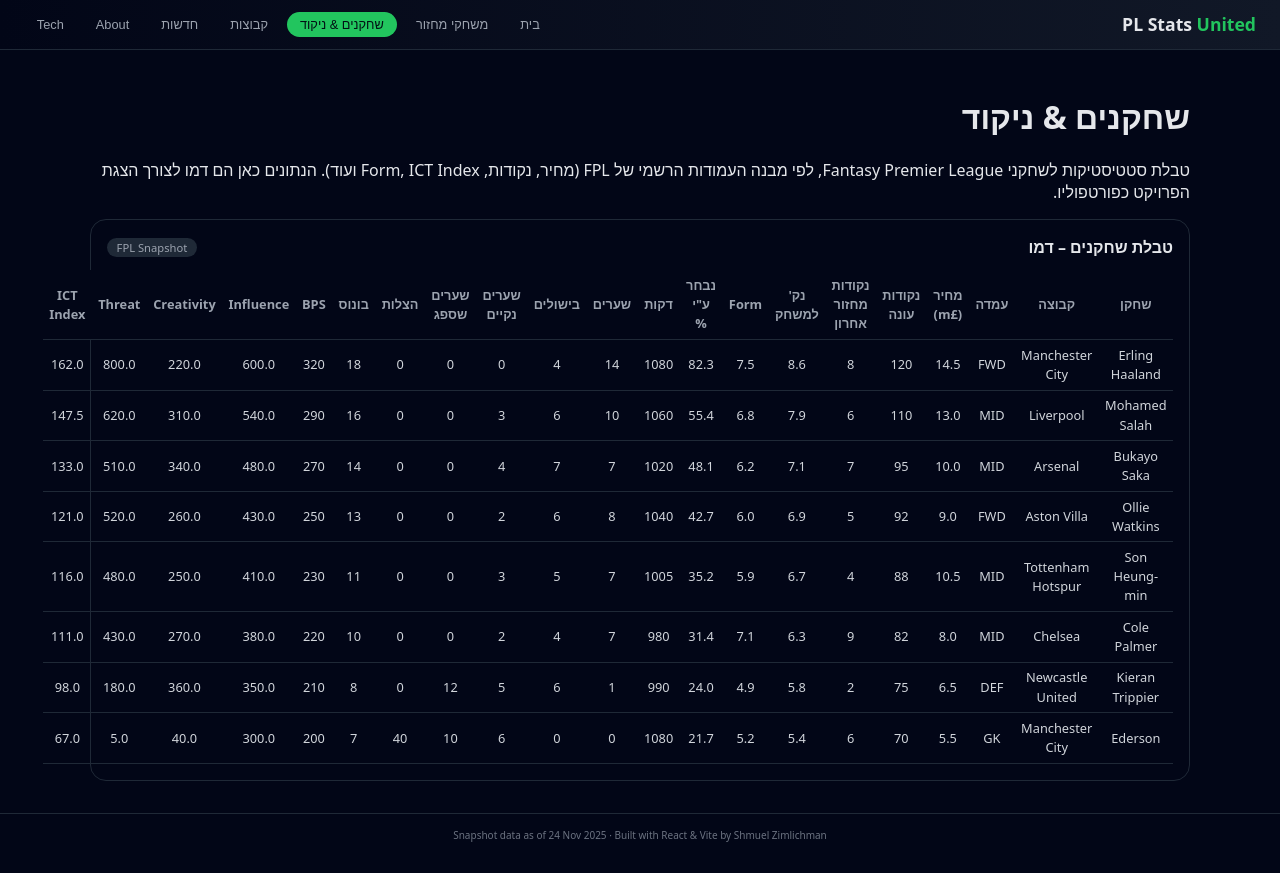
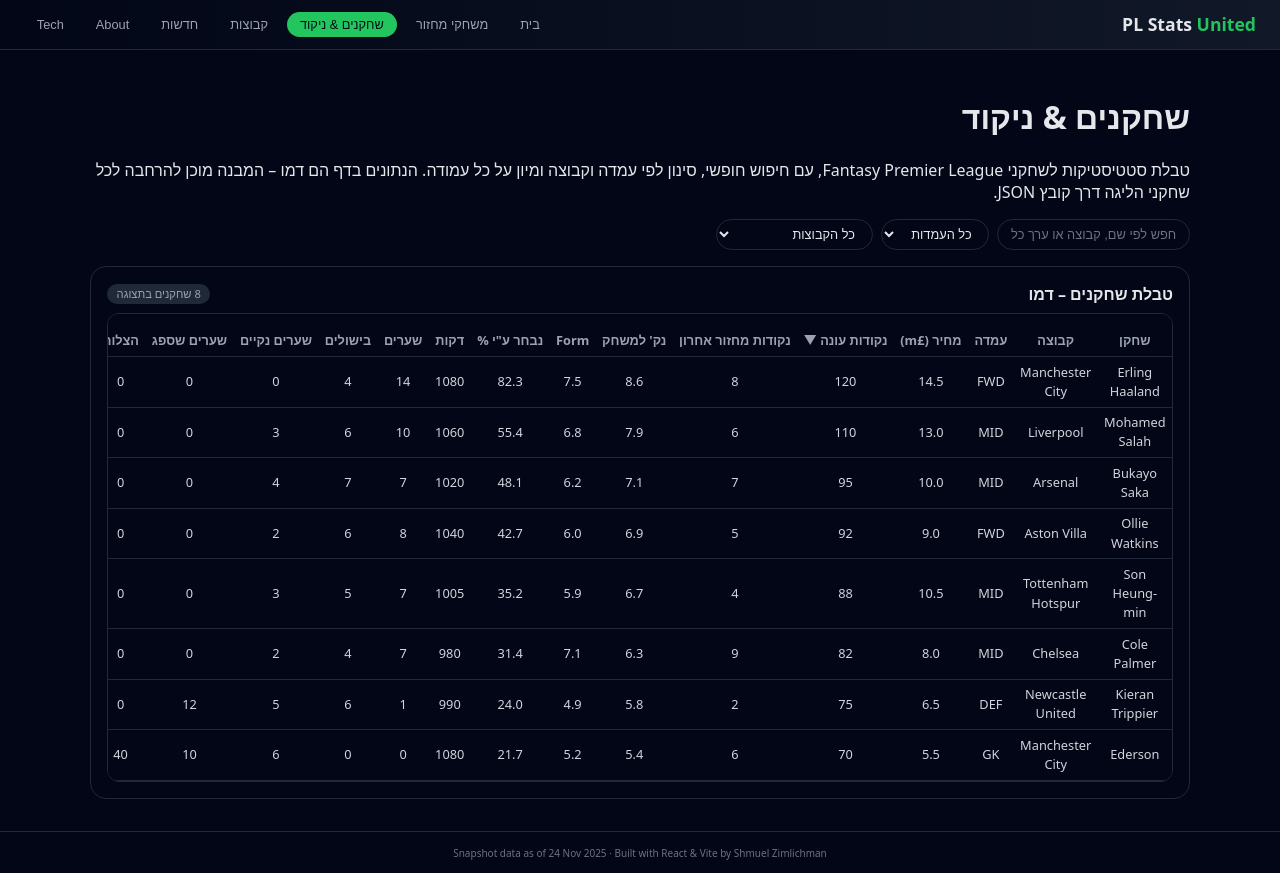
Before and after one commit to shmuelzim257/pl-stats-react, a React (Vite) app: page / in a window 1280 px wide. Both pictures are taken after a click on the button "שחקנים & ניקוד". Built offline with nearby package versions, Linux system fonts and the light colour scheme.

Commit message:
Add filters, sorting and scrollable players table

```diff
--- a/src/components/Players.jsx
+++ b/src/components/Players.jsx
@@ -1,7 +1,6 @@
-import React from "react";
+import React, { useMemo, useState } from "react";
 
-// נתוני דמו בהשראת FPL – מבנה כמו ב-API הרשמי
-// הערכים הם Snapshot דמיוני לעונה 25/26 לצורך הצגת הפרויקט.
+// דמו של שחקנים – אפשר להחליף בהמשך במערך גדול מכל הליגה (מ-json חיצוני)
 const players = [
   {
     id: 1,
@@ -197,51 +196,178 @@
   }
 ];
 
+const columns = [
+  { key: "name", label: "שחקן", numeric: false },
+  { key: "team", label: "קבוצה", numeric: false },
+  { key: "position", label: "עמדה", numeric: false },
+  { key: "price", label: "מחיר (£m)", numeric: true },
+  { key: "totalPoints", label: "נקודות עונה", numeric: true },
+  { key: "gwPoints", label: "נקודות מחזור אחרון", numeric: true },
+  { key: "pointsPerGame", label: "נק' למשחק", numeric: true },
+  { key: "form", label: "Form", numeric: true },
+  { key: "selectedByPercent", label: 'נבחר ע"י %', numeric: true },
+  { key: "minutes", label: "דקות", numeric: true },
+  { key: "goals", label: "שערים", numeric: true },
+  { key: "assists", label: "בישולים", numeric: true },
+  { key: "cleanSheets", label: "שערים נקיים", numeric: true },
+  { key: "goalsConceded", label: "שערים שספג", numeric: true },
+  { key: "saves", label: "הצלות", numeric: true },
+  { key: "bonus", label: "בונוס", numeric: true },
+  { key: "bps", label: "BPS", numeric: true },
+  { key: "influence", label: "Influence", numeric: true },
+  { key: "creativity", label: "Creativity", numeric: true },
+  { key: "threat", label: "Threat", numeric: true },
+  { key: "ictIndex", label: "ICT Index", numeric: true }
+];
+
 export const Players = () => {
+  const [search, setSearch] = useState("");
+  const [positionFilter, setPositionFilter] = useState("ALL");
+  const [teamFilter, setTeamFilter] = useState("ALL");
+  const [sortCol, setSortCol] = useState("totalPoints");
+  const [sortDir, setSortDir] = useState("desc");
+
+  const teams = useMemo(
+    () => ["ALL", ...Array.from(new Set(players.map((p) => p.team))).sort()],
+    []
+  );
+
+  const positions = ["ALL", "GK", "DEF", "MID", "FWD"];
+
+  const filteredPlayers = useMemo(() => {
+    let data = [...players];
+
+    // סינון לפי עמדה
+    if (positionFilter !== "ALL") {
+      data = data.filter((p) => p.position === positionFilter);
+    }
+
+    // סינון לפי קבוצה
+    if (teamFilter !== "ALL") {
+      data = data.filter((p) => p.team === teamFilter);
+    }
+
+    // חיפוש חופשי – עובר על כל השדות כמחרוזת
+    if (search.trim() !== "") {
+      const q = search.toLowerCase();
+      data = data.filter((p) =>
+        Object.values(p)
+          .join(" ")
+          .toLowerCase()
+          .includes(q)
+      );
+    }
+
+    // מיון
+    data.sort((a, b) => {
+      const col = sortCol;
+      const av = a[col];
+      const bv = b[col];
+
+      if (typeof av === "number" && typeof bv === "number") {
+        return sortDir === "asc" ? av - bv : bv - av;
+      }
+
+      const as = String(av).toLowerCase();
+      const bs = String(bv).toLowerCase();
+      if (as < bs) return sortDir === "asc" ? -1 : 1;
+      if (as > bs) return sortDir === "asc" ? 1 : -1;
+      return 0;
+    });
+
+    return data;
+  }, [search, positionFilter, teamFilter, sortCol, sortDir]);
+
+  const handleSort = (key) => {
+    if (sortCol === key) {
+      setSortDir((prev) => (prev === "asc" ? "desc" : "asc"));
+    } else {
+      setSortCol(key);
+      setSortDir("desc");
+    }
+  };
+
+  const renderSortArrow = (key) => {
+    if (sortCol !== key) return null;
+    return sortDir === "asc" ? " ▲" : " ▼";
+  };
+
   return (
     <div className="container">
       <h1>שחקנים &amp; ניקוד</h1>
       <p>
-        טבלת סטטיסטיקות לשחקני Fantasy Premier League, לפי מבנה העמודות הרשמי של
-        FPL (מחיר, נקודות, Form, ICT Index ועוד). הנתונים כאן הם דמו לצורך הצגת
-        הפרויקט כפורטפוליו.
+        טבלת סטטיסטיקות לשחקני Fantasy Premier League, עם חיפוש חופשי, סינון לפי
+        עמדה וקבוצה ומיון על כל עמודה. הנתונים בדף הם דמו – המבנה מוכן להרחבה
+        לכל שחקני הליגה דרך קובץ JSON.
       </p>
+
+      <div className="filters-row">
+        <input
+          className="input"
+          type="text"
+          placeholder="חפש לפי שם, קבוצה או ערך כלשהו…"
+          value={search}
+          onChange={(e) => setSearch(e.target.value)}
+        />
+        <select
+          className="select"
+          value={positionFilter}
+          onChange={(e) => setPositionFilter(e.target.value)}
+        >
+          {positions.map((pos) => (
+            <option key={pos} value={pos}>
+              {pos === "ALL"
+                ? "כל העמדות"
+                : pos === "GK"
+                ? "שוערים"
+                : pos === "DEF"
+                ? "הגנה"
+                : pos === "MID"
+                ? "קשרים"
+                : "חלוצים"}
+            </option>
+          ))}
+        </select>
+        <select
+          className="select"
+          value={teamFilter}
+          onChange={(e) => setTeamFilter(e.target.value)}
+        >
+          {teams.map((t) => (
+            <option key={t} value={t}>
+              {t === "ALL" ? "כל הקבוצות" : t}
+            </option>
+          ))}
+        </select>
+      </div>
 
       <div className="card">
         <div className="card-header">
           <h2 className="card-title">טבלת שחקנים – דמו</h2>
-          <span className="pill">FPL Snapshot</span>
+          <span className="pill">
+            {filteredPlayers.length} שחקנים בתצוגה
+          </span>
         </div>
 
         <div className="card-body">
+          <div className="table-wrapper">
             <table>
               <thead>
                 <tr>
-                <th>שחקן</th>
-                <th>קבוצה</th>
-                <th>עמדה</th>
-                <th>מחיר (£m)</th>
-                <th>נקודות עונה</th>
-                <th>נקודות מחזור אחרון</th>
-                <th>נק&apos; למשחק</th>
-                <th>Form</th>
-                <th>נבחר ע&quot;י %</th>
-                <th>דקות</th>
-                <th>שערים</th>
-                <th>בישולים</th>
-                <th>שערים נקיים</th>
-                <th>שערים שספג</th>
-                <th>הצלות</th>
-                <th>בונוס</th>
-                <th>BPS</th>
-                <th>Influence</th>
-                <th>Creativity</th>
-                <th>Threat</th>
-                <th>ICT Index</th>
+                  {columns.map((col) => (
+                    <th
+                      key={col.key}
+                      onClick={() => handleSort(col.key)}
+                      style={{ cursor: "pointer", whiteSpace: "nowrap" }}
+                    >
+                      {col.label}
+                      {renderSortArrow(col.key)}
+                    </th>
+                  ))}
                 </tr>
               </thead>
               <tbody>
-              {players.map((p) => (
+                {filteredPlayers.map((p) => (
                   <tr key={p.id}>
                     <td>{p.name}</td>
                     <td>{p.team}</td>
@@ -271,5 +397,6 @@
           </div>
         </div>
       </div>
+    </div>
   );
 };
--- a/src/styles.css
+++ b/src/styles.css
@@ -376,3 +376,14 @@
     grid-template-columns: minmax(0, 1fr);
   }
 }
+.table-wrapper {
+  border-radius: 0.75rem;
+  border: 1px solid #1f2937;
+  background: #020617;
+  overflow: auto;
+  max-height: 70vh;
+}
+
+.table-wrapper table {
+  min-width: 1200px;
+}
```
Also changed, not shown: 5 other files (tests, documents, lock files or other folders). Lines whose indentation alone changed are shown as unchanged.
